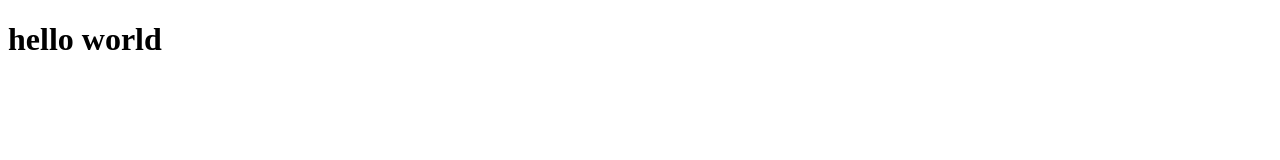
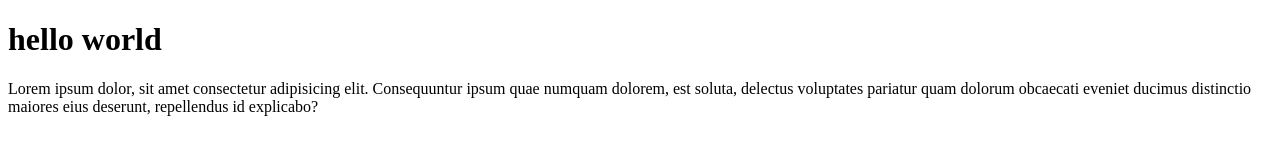
Before and after one commit to stikeju/wpu-git-test, a plain HTML site: page index.html in a window 1280 px wide. Drawn offline with Linux system fonts and the light colour scheme.

Commit message:
menambahkan paragraf

```diff
--- a/index.html
+++ b/index.html
@@ -7,5 +7,6 @@
 </head>
 <body>
     <h1>hello world</h1>
+    <p>Lorem ipsum dolor, sit amet consectetur adipisicing elit. Consequuntur ipsum quae numquam dolorem, est soluta, delectus voluptates pariatur quam dolorum obcaecati eveniet ducimus distinctio maiores eius deserunt, repellendus id explicabo?</p>
 </body>
 </html>
```
